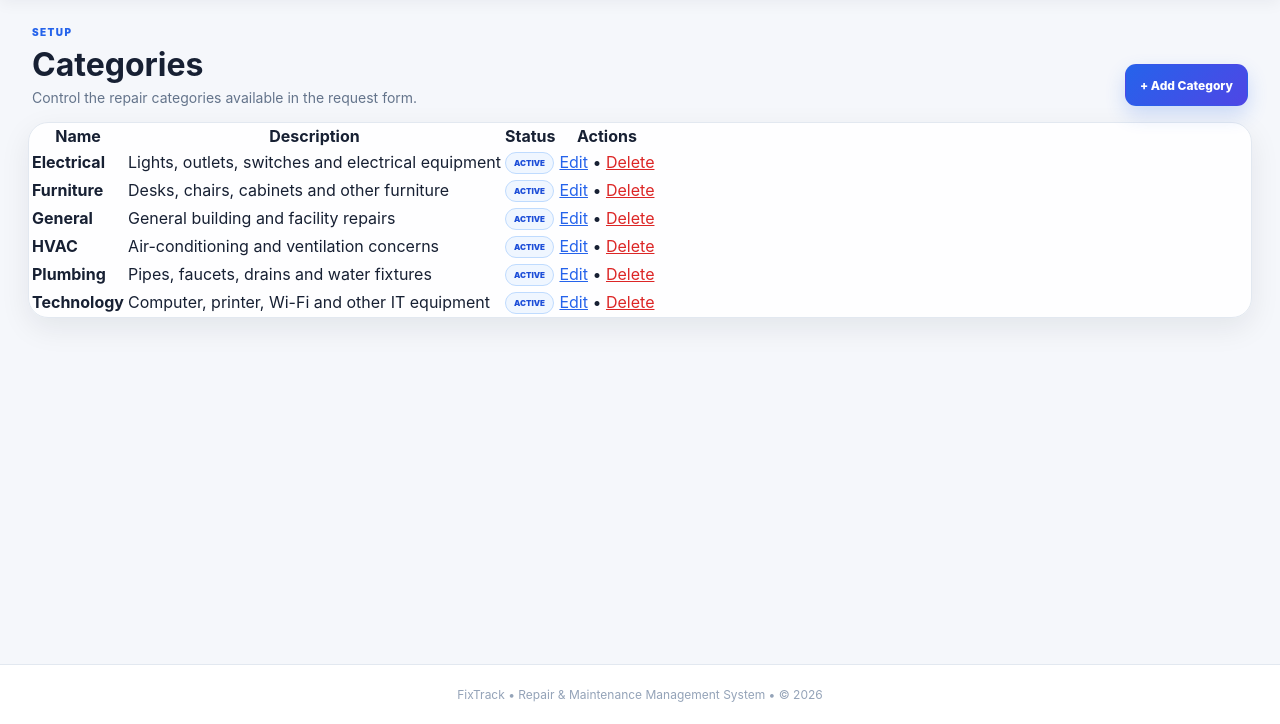
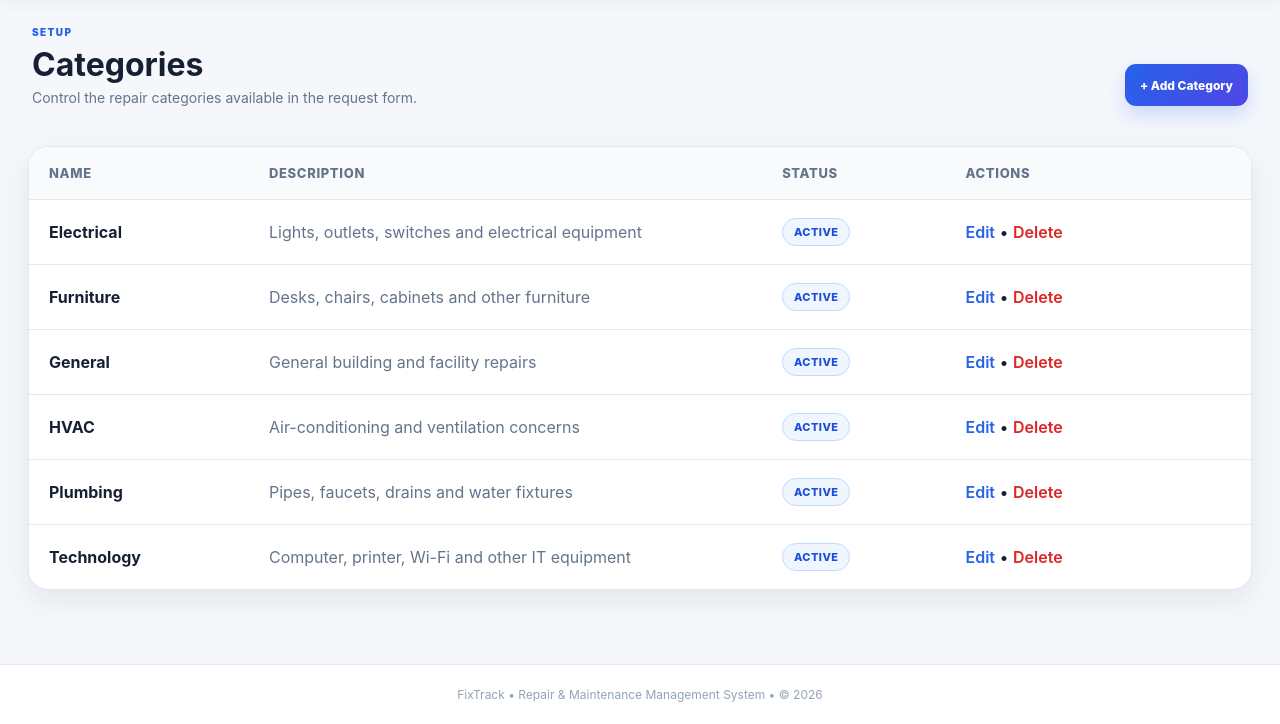
Before and after one commit to brentlipaopao406-ctrl/Fixtrack_Project, a Django app: page /categories/ in a window 1280 px wide. Shown: the part 76-800 px from the top of the page. Run offline with Django 5.2, Linux system fonts and the light colour scheme; the visitor is signed in with stand-in values (Sample User, id 1); data comes from the database, SQL or seed files in the repository.

Commit message:
Improve categories table layout

```diff
--- a/repairs/static/repairs/css/app.css
+++ b/repairs/static/repairs/css/app.css
@@ -1846,3 +1846,119 @@ input[type="checkbox"] {
         align-items: flex-start;
     }
 }
+
+/* =========================
+   CATEGORIES TABLE
+   ========================= */
+
+.table-panel {
+    width: 100%;
+    overflow-x: auto;
+    margin-top: 24px;
+    background: var(--white);
+    border: 1px solid var(--border);
+    border-radius: 20px;
+    box-shadow: var(--shadow);
+}
+
+.table-panel table {
+    width: 100%;
+    border-collapse: collapse;
+    min-width: 760px;
+}
+
+.table-panel thead {
+    background: #f8fafc;
+}
+
+.table-panel th {
+    padding: 18px 20px;
+    text-align: left;
+    font-size: 13px;
+    font-weight: 800;
+    color: var(--muted);
+    text-transform: uppercase;
+    letter-spacing: .05em;
+    border-bottom: 1px solid var(--border);
+}
+
+.table-panel td {
+    padding: 18px 20px;
+    text-align: left;
+    vertical-align: middle;
+    color: var(--text);
+    border-bottom: 1px solid var(--border);
+}
+
+.table-panel tbody tr:last-child td {
+    border-bottom: none;
+}
+
+.table-panel tbody tr {
+    transition: background .15s ease;
+}
+
+.table-panel tbody tr:hover {
+    background: #f8fafc;
+}
+
+.table-panel td strong {
+    font-weight: 700;
+    color: var(--text);
+}
+
+.table-panel td:nth-child(1) {
+    width: 18%;
+}
+
+.table-panel td:nth-child(2) {
+    width: 42%;
+    color: var(--muted);
+}
+
+.table-panel td:nth-child(3) {
+    width: 15%;
+}
+
+.table-panel td:nth-child(4) {
+    width: 25%;
+    white-space: nowrap;
+}
+
+.table-panel a {
+    color: var(--blue);
+    font-weight: 600;
+    text-decoration: none;
+}
+
+.table-panel a:hover {
+    text-decoration: underline;
+}
+
+.table-panel .danger-text {
+    color: #dc2626 !important;
+}
+
+.table-panel .badge {
+    display: inline-flex;
+    align-items: center;
+    justify-content: center;
+    min-width: 68px;
+    padding: 6px 10px;
+    border-radius: 999px;
+    font-size: 11px;
+    font-weight: 800;
+    text-transform: uppercase;
+    letter-spacing: .04em;
+}
+
+/* Mobile */
+@media (max-width: 700px) {
+    .table-panel {
+        border-radius: 16px;
+    }
+
+    .table-panel table {
+        min-width: 700px;
+    }
+}
```
